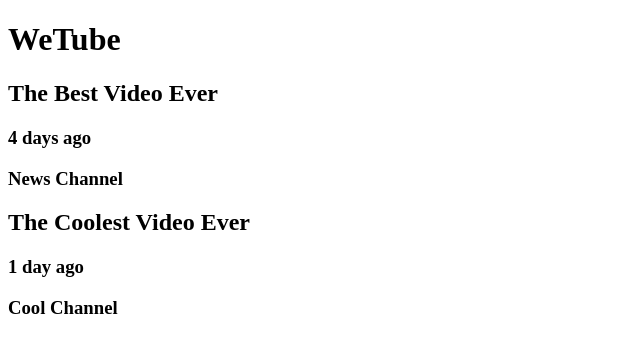
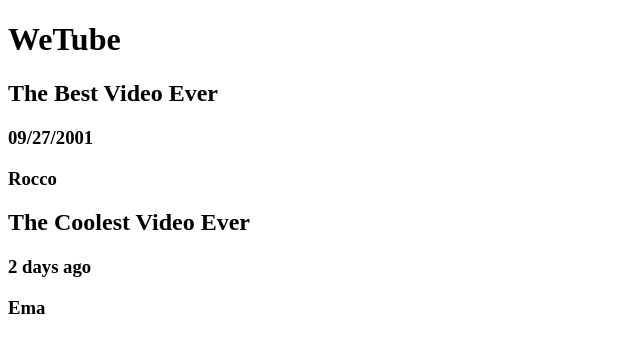
Before and after one commit to roccomaniscalco/youtube-clone, a React (Vite) app: page / in a window 1280 px wide. Shown: the top 352 px of the page, without its empty margins (0-640 px from the left). Built offline with nearby package versions, Linux system fonts and the light colour scheme.

Commit message:
updated eslint config, added JSX

```diff
--- a/package.json
+++ b/package.json
@@ -18,7 +18,10 @@
   },
   "homepage": "https://github.com/roccomaniscalco/youtube-clone#readme",
   "devDependencies": {
+    "babel-eslint": "^10.1.0",
     "eslint-config-prettier": "^8.3.0",
+    "eslint-plugin-import": "^2.23.3",
+    "eslint-plugin-jsx-a11y": "^6.4.1",
     "eslint-plugin-react": "^7.23.2",
     "parcel-bundler": "^1.12.5"
   },
--- a/src/App.js
+++ b/src/App.js
@@ -1,21 +1,23 @@
-import React from "react"
-import ReactDOM from "react-dom"
+import React from "react";
+import ReactDOM from "react-dom";
 import Video from "./Video";
 
 const App = () => {
-  return React.createElement("div", {}, [
-    React.createElement("h1", {}, "WeTube"),
-    React.createElement(Video, {
-      title: "The Best Video Ever",
-      dateAdded: "4 days ago",
-      channel: "News Channel",
-    }),
-    React.createElement(Video, {
-      title: "The Coolest Video Ever",
-      dateAdded: "1 day ago",
-      channel: "Cool Channel",
-    }),
-  ]);
+  return (
+    <div>
+      <h1>WeTube</h1>
+      <Video
+        title="The Best Video Ever"
+        dateAdded="09/27/2001"
+        channel="Rocco"
+      />
+      <Video
+        title="The Coolest Video Ever"
+        dateAdded="2 days ago"
+        channel="Ema"
+      />
+    </div>
+  );
 };
 
 ReactDOM.render(React.createElement(App), document.getElementById("root"));
--- a/src/Video.js
+++ b/src/Video.js
@@ -1,11 +1,13 @@
 import React from "react";
 
 const Video = (props) => {
-  return React.createElement("div", {}, [
-    React.createElement("h2", {}, props.title),
-    React.createElement("h3", {}, props.dateAdded),
-    React.createElement("h3", {}, props.channel),
-  ]);
+  return (
+    <div>
+      <h2>{props.title}</h2>
+      <h3>{props.dateAdded}</h3>
+      <h3>{props.channel}</h3>
+    </div>
+  );
 };
 
 export default Video;
```
Also changed, not shown: .eslintrc.json, 1 other file (tests, documents, lock files or other folders).
